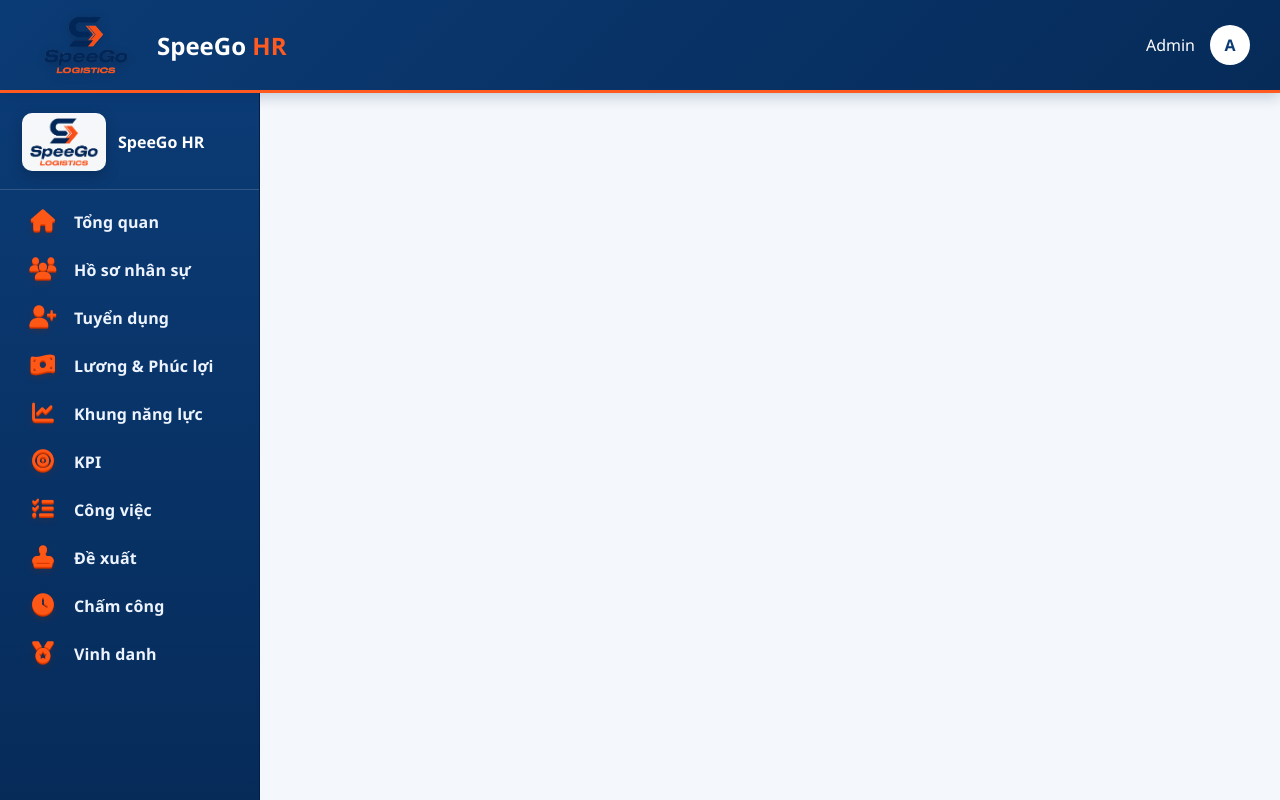
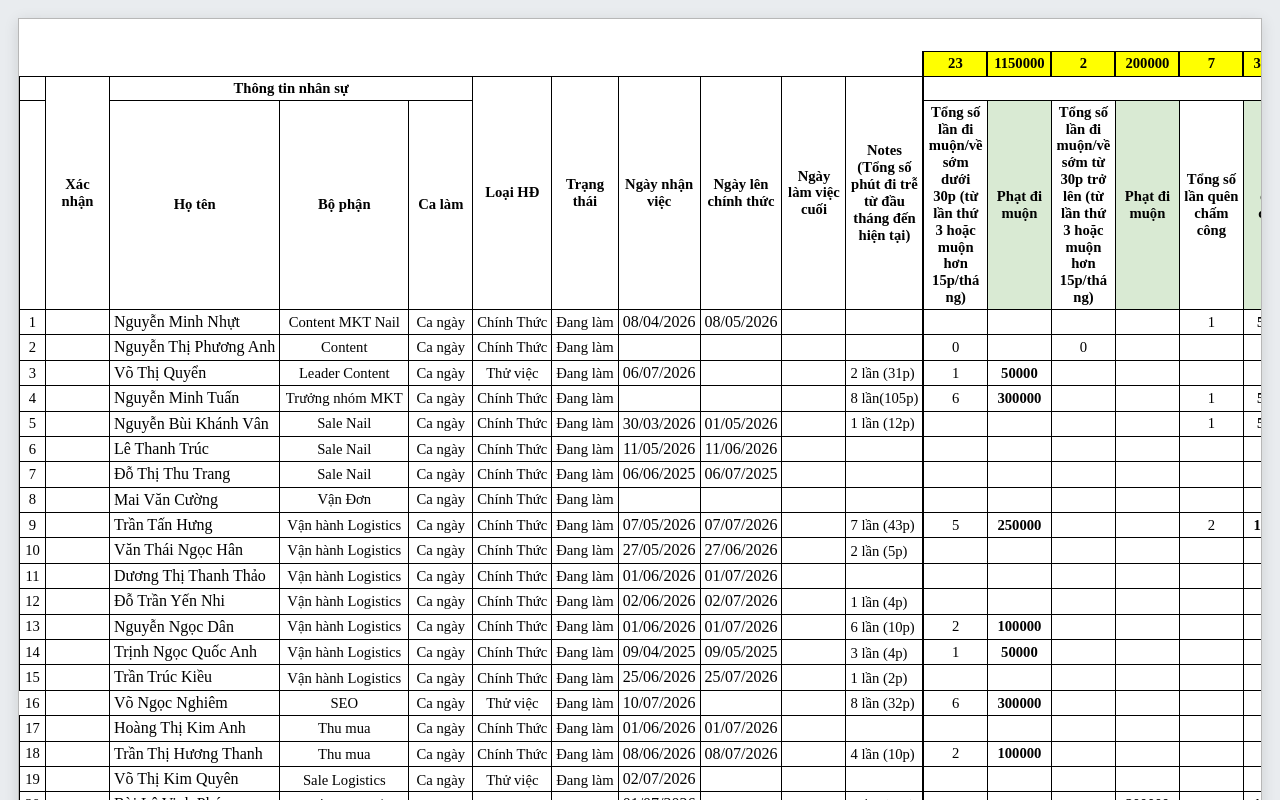
Before and after one commit to hieunofun/hrlumi, a React (Vite) app: page /bang-cong-preview in a window 1280 px wide. Shown: the top 800 px of the page. Built offline with nearby package versions, Linux system fonts and the light colour scheme.

Commit message:
Add web route for attendance preview

```diff
--- a/src/App.jsx
+++ b/src/App.jsx
@@ -6,6 +6,7 @@ import LoadingSpinner from './components/LoadingSpinner'
 // Lazy load pages
 const Approvals = lazy(() => import('./pages/Approvals'))
 const Attendance = lazy(() => import('./pages/Attendance'))
+const AttendancePreview = lazy(() => import('./pages/AttendancePreview'))
 const Competency = lazy(() => import('./pages/Competency'))
 const Dashboard = lazy(() => import('./pages/Dashboard'))
 const Employees = lazy(() => import('./pages/Employees'))
@@ -34,6 +35,7 @@ function App() {
             <Route path="/tasks" element={<Tasks />} />
             <Route path="/approvals" element={<Approvals />} />
             <Route path="/attendance" element={<Attendance />} />
+            <Route path="/bang-cong-preview" element={<AttendancePreview />} />
             <Route path="/honor" element={<Honor />} />
           </Routes>
         </Layout>
--- a/src/components/Layout.jsx
+++ b/src/components/Layout.jsx
@@ -8,6 +8,9 @@ function Layout({ children }) {
   // Approvals keeps a mobile-first phone layout on small screens, but on desktop
   // it expands to a full-width workspace while still using the main sidebar.
   const isImmersive = location.pathname.startsWith('/approvals')
+  const isAttendancePreview = location.pathname === '/bang-cong-preview'
+
+  if (isAttendancePreview) return children
 
   return (
     <div>
--- /dev/null
+++ b/src/pages/AttendancePreview.css
@@ -0,0 +1,57 @@
+.attendance-preview-page {
+  box-sizing: border-box;
+  width: 100%;
+  min-height: 100vh;
+  padding: 18px;
+  overflow-x: hidden;
+  background: #e9ecef;
+  color: #000;
+  font-family: "Times New Roman", serif;
+}
+
+.attendance-preview-page *,
+.attendance-preview-page *::before,
+.attendance-preview-page *::after {
+  box-sizing: border-box;
+}
+
+.attendance-preview-sheet {
+  width: 100%;
+  overflow-x: auto;
+  overflow-y: visible;
+  background: #fff;
+  border: 1px solid #b7b7b7;
+  box-shadow: 0 3px 14px rgba(0, 0, 0, 0.12);
+}
+
+.attendance-preview-sheet table {
+  width: max-content;
+  table-layout: fixed;
+  border-collapse: collapse;
+  border-spacing: 0;
+  background: #fff;
+}
+
+.attendance-preview-sheet td {
+  padding: 3px 4px;
+  line-height: 1.15;
+  overflow: hidden;
+  overflow-wrap: anywhere;
+}
+
+.attendance-preview-sheet tr:nth-child(n + 7):nth-child(-n + 31) td {
+  min-height: 23px;
+}
+
+@media print {
+  .attendance-preview-page {
+    padding: 0;
+    background: #fff;
+  }
+
+  .attendance-preview-sheet {
+    overflow: visible;
+    border: 0;
+    box-shadow: none;
+  }
+}
--- /dev/null
+++ b/src/pages/AttendancePreview.jsx
@@ -0,0 +1,32 @@
+import { useEffect, useMemo } from 'react'
+import previewDocument from '../assets/bang-cong-preview.html?raw'
+import './AttendancePreview.css'
+
+const extractTableMarkup = (documentHtml) => {
+  const match = documentHtml.match(/<table>[\s\S]*?<\/table>/i)
+  return match?.[0] || ''
+}
+
+function AttendancePreview() {
+  const tableMarkup = useMemo(() => extractTableMarkup(previewDocument), [])
+
+  useEffect(() => {
+    const previousTitle = document.title
+    document.title = 'Bảng công tháng 7/2026 — Preview'
+    return () => {
+      document.title = previousTitle
+    }
+  }, [])
+
+  return (
+    <main className="attendance-preview-page">
+      <div
+        className="attendance-preview-sheet"
+        aria-label="Bản xem trước bảng công tháng 7 năm 2026"
+        dangerouslySetInnerHTML={{ __html: tableMarkup }}
+      />
+    </main>
+  )
+}
+
+export default AttendancePreview
```
Also changed, not shown: src/assets/bang-cong-preview.html (renamed from bang-cong-preview.html).
